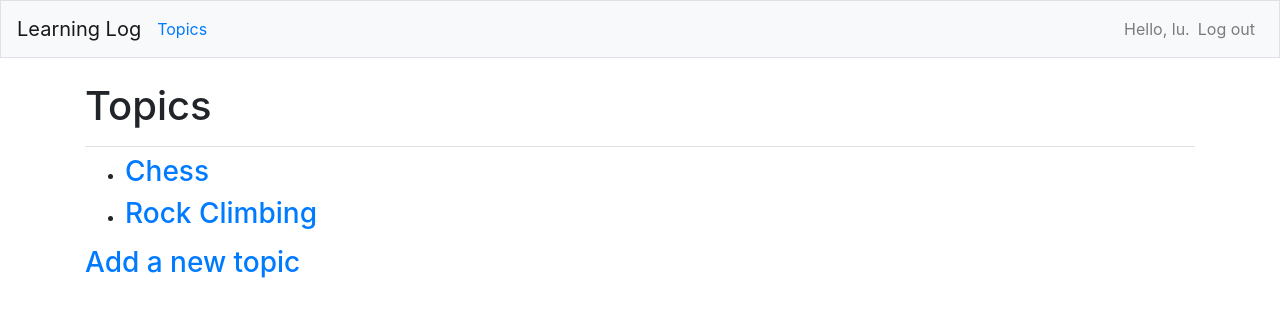
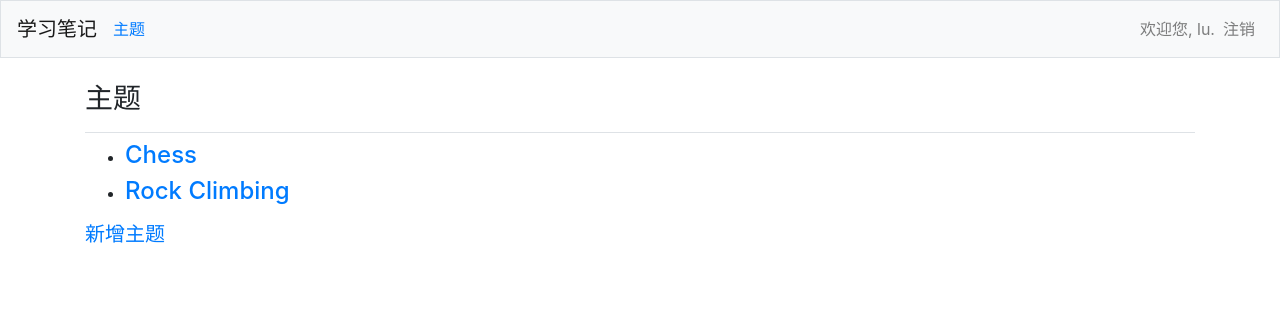
Before and after one commit to tiantian5374/learning_log, a Django app: page /topics/ in a window 1280 px wide. Shown: the top 317 px of the page. Run offline with Django 3.2, Linux system fonts and the light colour scheme; a user stored in the database is signed in; data comes from the database, SQL or seed files in the repository; both versions use the stored data as it was after the commit; some libraries are stand-ins or nearby versions.

Commit message:
汉化及局部调整

```diff
--- a/learning_logs/templates/learning_logs/base.html
+++ b/learning_logs/templates/learning_logs/base.html
@@ -13,30 +13,30 @@
 </head>
 <body>
 <nav class="navbar navbar-expand-md navbar-light bg-light mb-4 border">
-    <a class="navbar-brand" href="{% url 'learning_logs:index'%}">Learning Log</a>
+    <a class="navbar-brand" href="{% url 'learning_logs:index'%}">学习笔记</a>
     <button class="navbar-toggler" type="button" data-toggle="collapse" data-target="#navbarCollapse"
         aria-controls="navbarCollapse" aria-expanded="false" aria-label="Toggle" navigation>
         <span class="navbar-toggler-icon"></span></button>
     <div class="collapse navbar-collapse" id="navbarCollapse">
         <ul class="navbar-nav mr-auto">
             <li class="nav-item">
-                <a class="nac-link" href="{% url 'learning_logs:topics'%}">Topics</a>
+                <a class="nac-link" href="{% url 'learning_logs:topics'%}">主题</a>
             </li>
         </ul>
         <ul class="navbar-nav ml-auto">
             {% if user.is_authenticated %}
             <li class="nav-item">
-                <span class="navbar-text">Hello, {{ user.username }}.</span>
+                <span class="navbar-text">欢迎您, {{ user.username }}.</span>
             </li>
             <li class="nav-item">
-                <a class="nav-link" href="{% url 'users:logout' %}">Log out</a>
+                <a class="nav-link" href="{% url 'users:logout' %}">注销</a>
             </li>
             {% else %}
             <li class="nav_item">
-                <a class="nav-link" href="{% url 'users:register' %}">Register</a>
+                <a class="nav-link" href="{% url 'users:register' %}">注册</a>
             </li>
             <li class="nav_item">
-                <a class="nav-link" href="{% url 'users:login' %}">Log in</a>
+                <a class="nav-link" href="{% url 'users:login' %}">登录</a>
             </li>
             {% endif %}
         </ul>
--- a/learning_logs/templates/learning_logs/edit_entry.html
+++ b/learning_logs/templates/learning_logs/edit_entry.html
@@ -1,11 +1,11 @@
 {% extends 'learning_logs/base.html' %}
 
 {% block content %}
-<p><a href="{% url 'learning_logs:topic' topic.id %}">{{ topic }}}</a></p>
-<p>Edit entry:</p>
+<h3><a href="{% url 'learning_logs:topic' topic.id %}">{{ topic }}</a></h3>
+<p>修改以下内容后保存:</p>
 <form action="{% url 'learning_logs:edit_entry' entry.id %}" method="post">
     {% csrf_token %}
     {{ form.as_p }}
-    <button name="submit">Save changes</button>
+    <button name="submit">保存</button>
 </form>
 {% endblock content %}
--- a/learning_logs/templates/learning_logs/index.html
+++ b/learning_logs/templates/learning_logs/index.html
@@ -2,9 +2,10 @@
 
 {% block page_header %}
 <div class="jumbotron">
-    <h1 class="display-3">Track your learning.</h1>
+    <h1 class="display-3">记录您的学习</h1>
+    <p class="lead"> 打造一个属于您的，并且根据主题排列的学习笔记。无论什么时候，您学习了一个主题的新内容，都可以新建一个新条目来总结它。</p>
     <p class="lead"> Make your own Learning Log, and Keep a list of the topics you're learning about. Whenever you
         learn something new about a topic, make an entry summarizing what you've learned.</p>
-    <a class="btn btn-lg gtn-primary" href="{% url 'users:register' %}" role="button">Register &raquo;</a>
+    <a class="btn btn-lg gtn-primary" href="{% url 'users:register' %}" role="button">注册 &raquo;</a>
 </div>
 {% endblock page_header %}
--- a/learning_logs/templates/learning_logs/new_topic.html
+++ b/learning_logs/templates/learning_logs/new_topic.html
@@ -1,11 +1,10 @@
 {% extends 'learning_logs/base.html' %}
 
 {% block content %}
-<p>Add a new topic:</p>
-
+<p>新增主题:</p>
 <form action="{% url 'learning_logs:new_topic' %}" method="post">
     {% csrf_token %}
     {{ form.as_p }}
-    <button name="submit">Add topic</button>
+    <button name="submit">提交</button>
 </form>
 {% endblock content %}
--- a/learning_logs/templates/learning_logs/topics.html
+++ b/learning_logs/templates/learning_logs/topics.html
@@ -1,18 +1,18 @@
 {% extends 'learning_logs/base.html' %}
 
 {% block page_header %}
-<h1>Topics</h1>
+<h3>主题</h3>
 {% endblock page_header %}
 
 {% block content %}
 <ul>
     {% for topic in topics %}
-    <li><h3>
+    <li><h4>
         <a href="{% url 'learning_logs:topic' topic.id %}">{{ topic }}</a>
-    </h3></li>
+    </h4></li>
     {% empty %}
-    <li><h3>No topics have been added yet.</h3></li>
+    <li><h4>还没有添加主题呢！</h4></li>
     {% endfor %}
 </ul>
-<h3><a href="{% url 'learning_logs:new_topic' %}">Add a new topic</a></h3>
+<h5><a href="{% url 'learning_logs:new_topic' %}">新增主题</a></h5>
 {% endblock content %}
--- a/users/templates/registration/logged_out.html
+++ b/users/templates/registration/logged_out.html
@@ -1,5 +1,6 @@
 {% extends 'learning_logs/base.html' %}
 
 {% block content %}
-<p>You have been logged out. Thank you for visiting!</p>
+<p>感谢您的登录，欢迎您下次再来！</p>
+<p><a href="login.html">登录 &raquo;</a></p>
 {% endblock content %}
--- a/users/templates/registration/login.html
+++ b/users/templates/registration/login.html
@@ -2,7 +2,7 @@
 {% load bootstrap4 %}
 
 {% block page_header %}
-<h2>Log in to your account.</h2>
+<h2>登录您的账户</h2>
 {% endblock page_header %}
 
 {% block content %}
@@ -10,7 +10,7 @@
     {% csrf_token %}
     {% bootstrap_form form %}
     {% buttons %}
-    <button name="submit" class="btn btn-primary">Log in</button>
+    <button name="submit" class="btn btn-primary">登录</button>
     {% endbuttons %}
     <input type="hidden" name="next" value="{% url 'learning_logs:index' %}">
 </form>
--- a/users/templates/registration/register.html
+++ b/users/templates/registration/register.html
@@ -4,7 +4,7 @@
 <form method="post" action="{% url 'users:register' %}">
     {% csrf_token %}
     {{ form.as_p }}
-    <button name="submit">Register</button>
+    <button name="submit">注册</button>
     <input type="hidden" name="next" value="{% url 'learning_logs:index' %}">
 </form>
 {% endblock content %}
```
Also changed, not shown: learning_logs/templates/learning_logs/new_entry.html (+6 -5 lines), learning_logs/templates/learning_logs/topic.html (+4 -4 lines), db.sqlite3.
